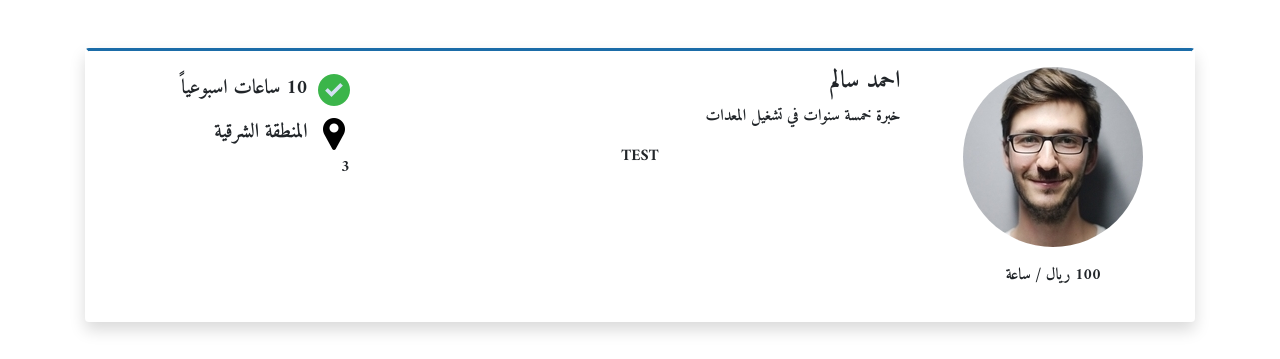
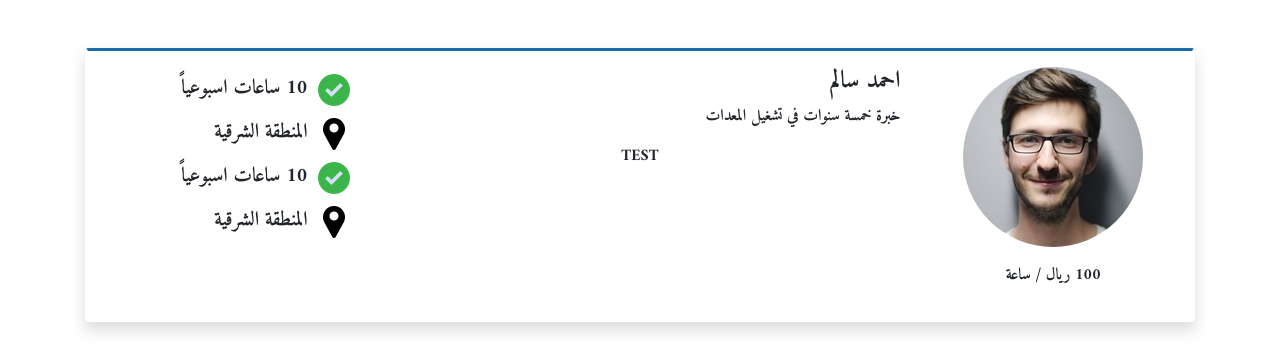
Before and after one commit to braintalked/contractors, a plain HTML site: page Profiles/arprofile1.html in a window 1280 px wide. Shown: the top 359 px of the page. Drawn offline with nearby package versions, Linux system fonts and the light colour scheme.

Commit message:
Update arprofile1.html

```diff
--- a/Profiles/arprofile1.html
+++ b/Profiles/arprofile1.html
@@ -51,7 +51,8 @@
                       <div class="flex-container">
                         <div><img src="available.png" alt=""><h5 style="display: inline-block; margin: 10px;">10 ساعات اسبوعياً</h5></div>
                         <div><img src="location.png" alt=""><h5 style="display: inline-block; margin: 10px;">المنطقة الشرقية</h5></div>
-                        <div>3</div>
+                        <div><img src="available.png" alt=""><h5 style="display: inline-block; margin: 10px;">10 ساعات اسبوعياً</h5></div>
+                        <div><img src="location.png" alt=""><h5 style="display: inline-block; margin: 10px;">المنطقة الشرقية</h5></div>
                       </div>
                     </div>
                 </div>
```
